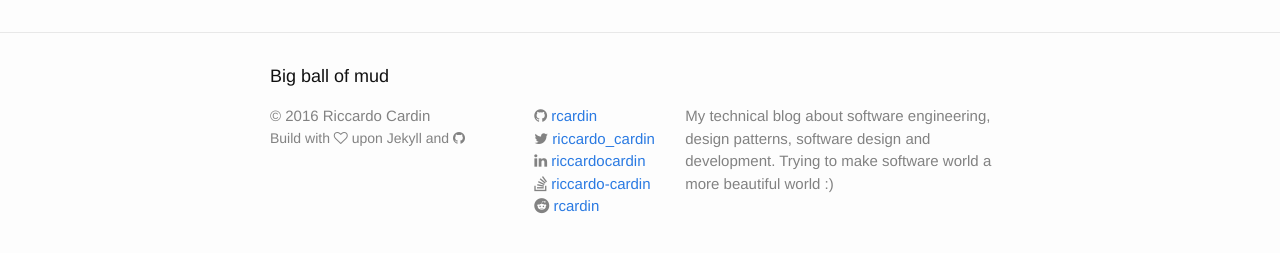
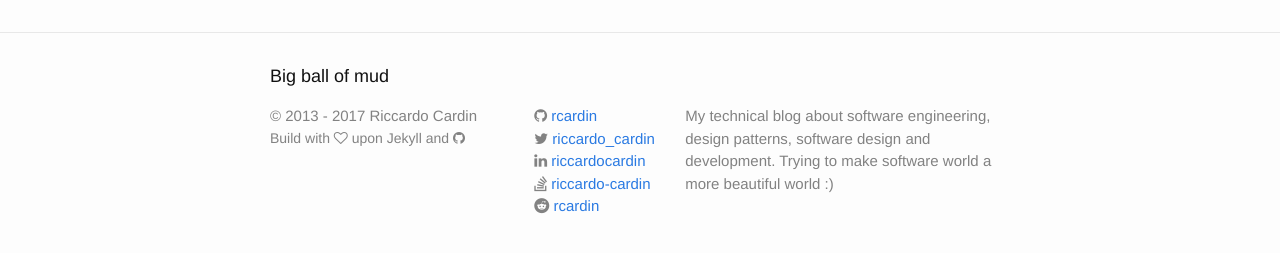
Before and after one commit to rcardin/rcardin.github.io, a Jekyll site: the page built from index.html, in a window 1280 px wide and 900 px high, scrolled down 2600 px. Shown: the part 622-875 px from the top of the window. Built offline with Jekyll 4.4.1, drawn with Linux system fonts in a browser that asks for light colours.

Commit message:
Updated copyright

```diff
--- a/_includes/footer.html
+++ b/_includes/footer.html
@@ -7,7 +7,7 @@
     <div class="footer-col-wrapper">
       <div class="footer-col  footer-col-1">
         <ul class="contact-list">
-          <li>&copy; 2016 Riccardo Cardin</li>
+          <li>&copy; 2013 - 2017 Riccardo Cardin</li>
           <li style="font-size: 14px;">Build with <i class="fa fa-heart-o"></i> upon Jekyll and <i class="fa fa-github"></i></li>
         </ul>
       </div>
```
